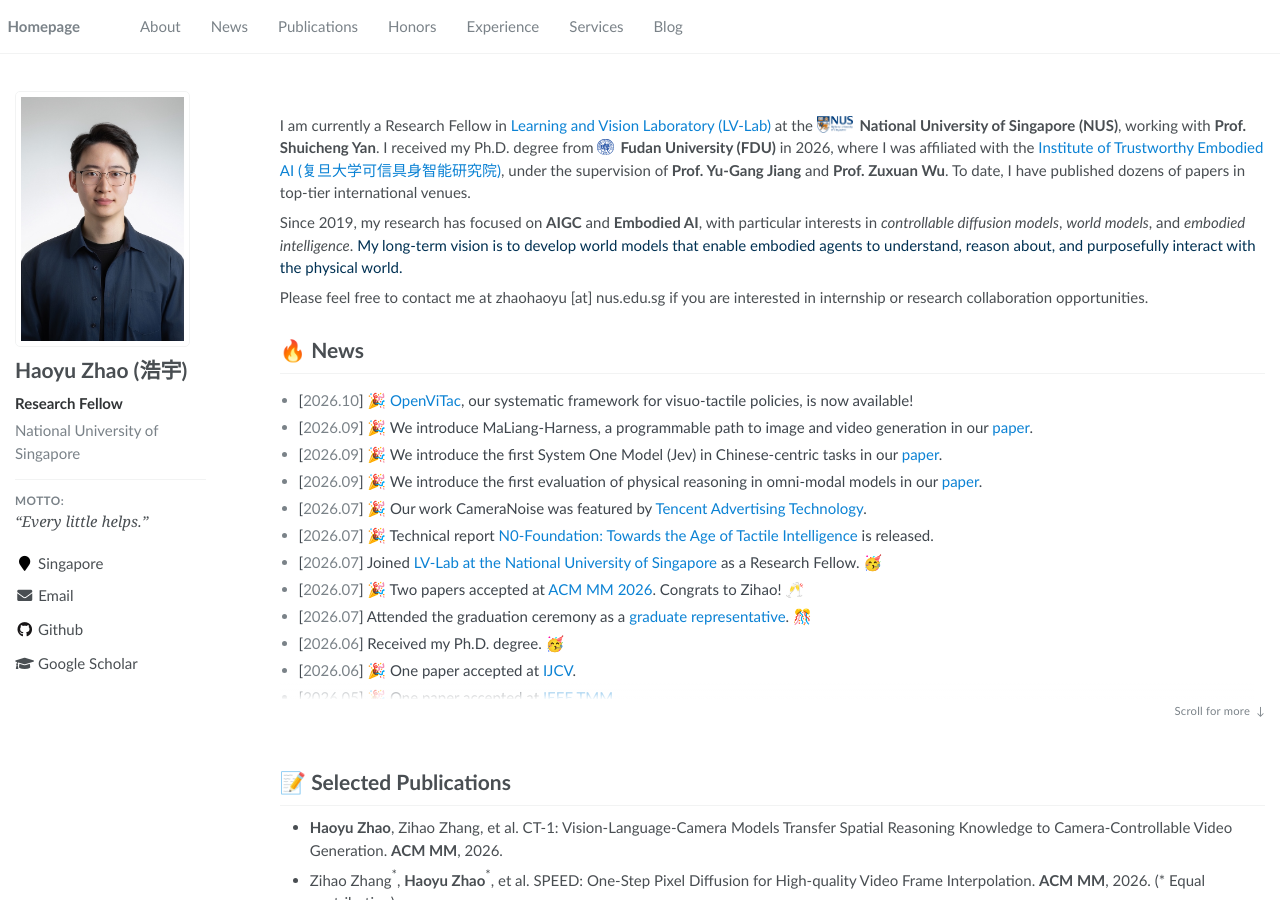
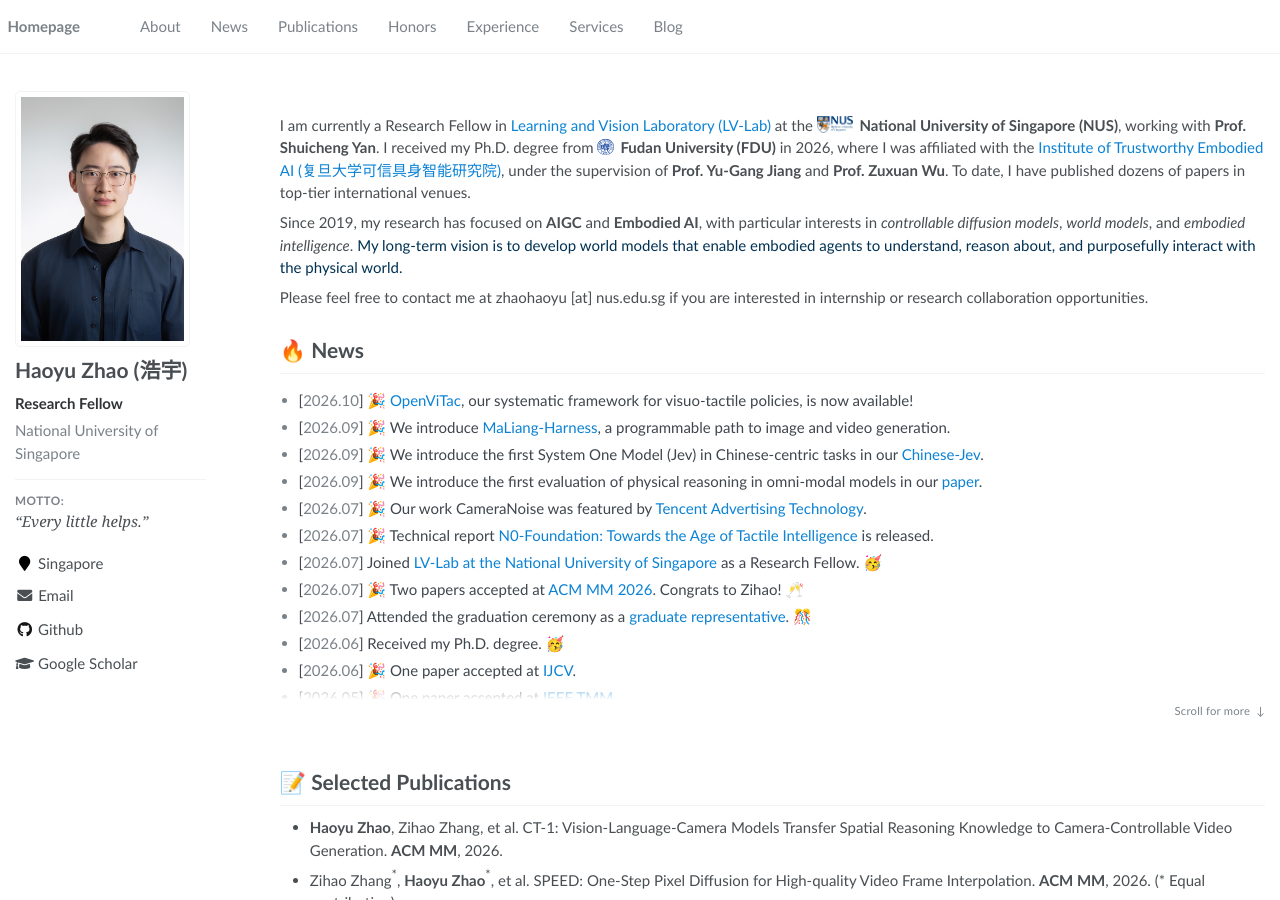
Before and after one commit to gulucaptain/gulucaptain.github.io, a Jekyll site: the page built from index.html, in a window 1280 px wide and 900 px high. Built offline with Jekyll 4.4.1, drawn with Linux system fonts in a browser that asks for light colours.

Commit message:
update Oct. 26

```diff
--- a/_data/news.yml
+++ b/_data/news.yml
@@ -6,14 +6,14 @@
   suffix: ", our systematic framework for visuo-tactile policies, is now available!"
 
 - date: "2026.09"
-  prefix: "🎉 We introduce MaLiang-Harness, a programmable path to image and video generation in our "
-  link_text: "paper"
+  prefix: "🎉 We introduce "
+  link_text: "MaLiang-Harness"
   url: "https://arxiv.org/abs/2609.34309"
-  suffix: "."
+  suffix: ", a programmable path to image and video generation."
 
 - date: "2026.09"
   prefix: "🎉 We introduce the first System One Model (Jev) in Chinese-centric tasks in our "
-  link_text: "paper"
+  link_text: "Chinese-Jev"
   url: "https://arxiv.org/abs/2609.36965"
   suffix: "."
 
```
